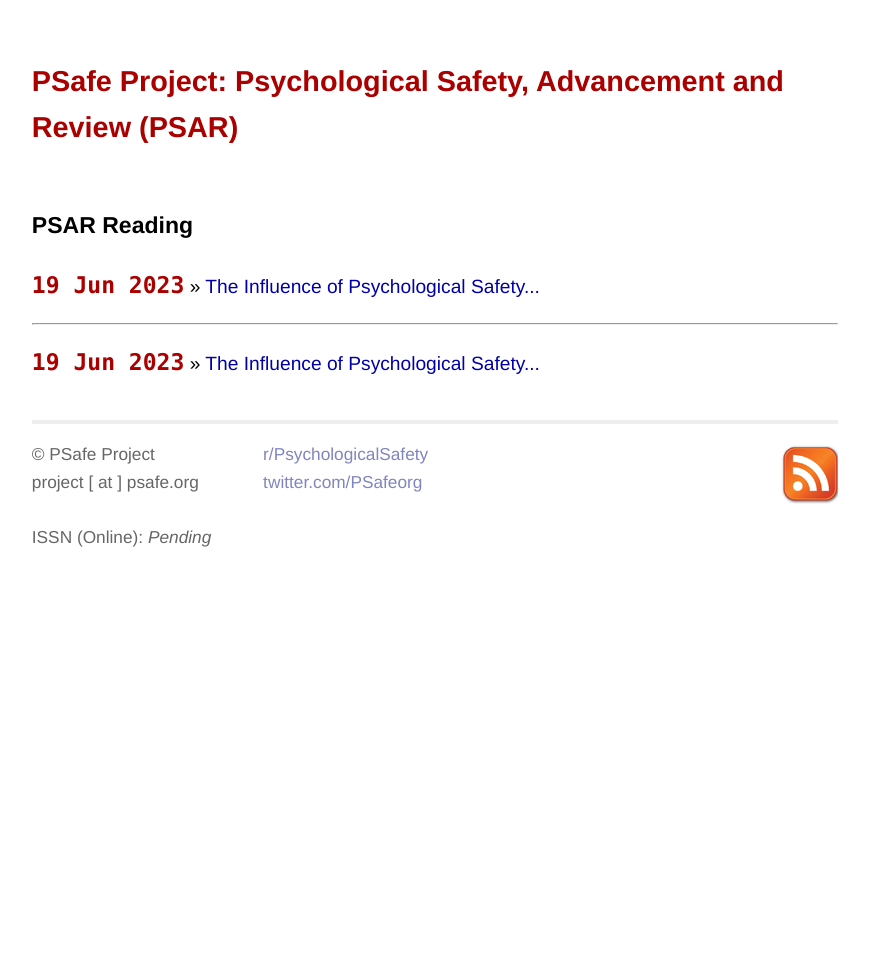
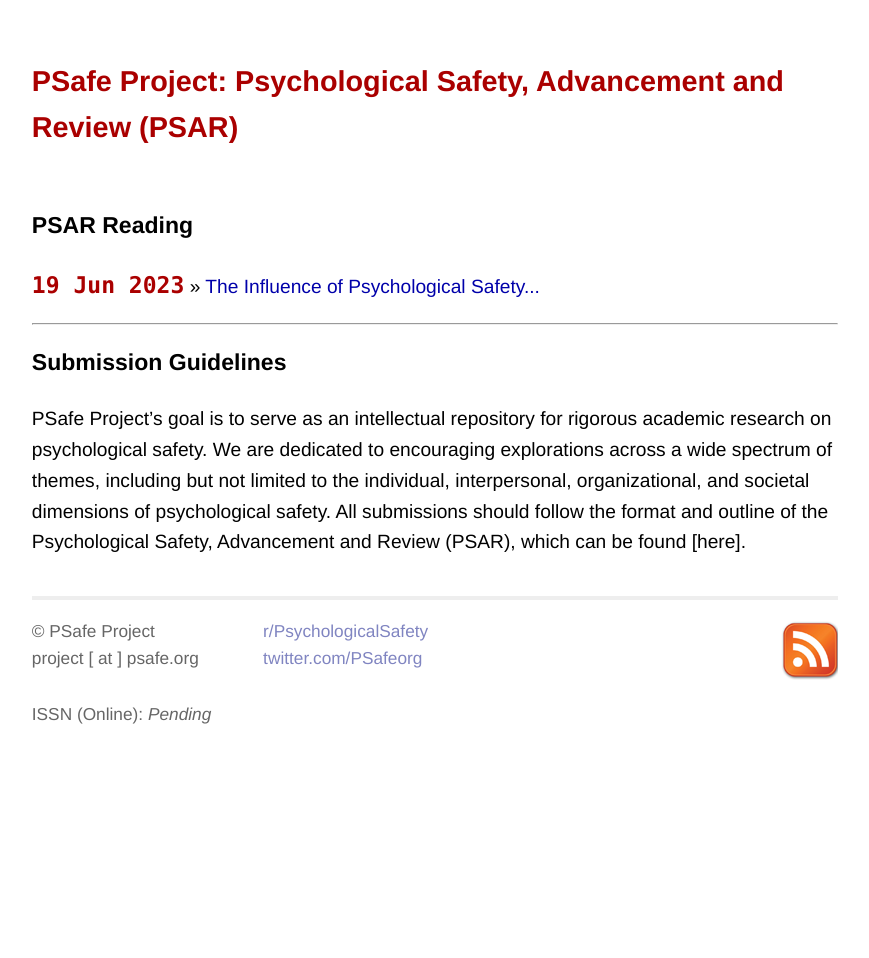
Before and after one commit to atidbit/psafe, a Jekyll site: the page built from psar.html, in a window 1280 px wide. Shown: the whole page, without its empty margins (205-1074 px from the left). Built offline with Jekyll 4.4.1, drawn with Linux system fonts in a browser that asks for light colours.

Commit message:
Update psar.html

```diff
--- a/psar.html
+++ b/psar.html
@@ -14,10 +14,13 @@
   </ul>
 <hr style="margin-top:-1em;margin-bottom:+1em">
 
+<h1>Submission Guidelines</h1>
   <ul class="posts">
-    {% for post in site.posts %}
-      <li><span>{{ post.date | date_to_string }}</span> &raquo; <a href="{{ post.url }}">{{ post.title | truncatewords: 5 }}</a></li>
-    {% endfor %}
+    PSafe Project’s goal is to serve as an intellectual repository for rigorous academic research on psychological safety. We are dedicated
+    to encouraging explorations across a wide spectrum of themes, including but not limited to the individual, interpersonal, organizational,
+    and societal dimensions of psychological safety. All submissions should follow the format and outline of the Psychological Safety, Advancement
+    and Review (PSAR), which can be found [here].
+
   </ul>
 
 </div>
```
